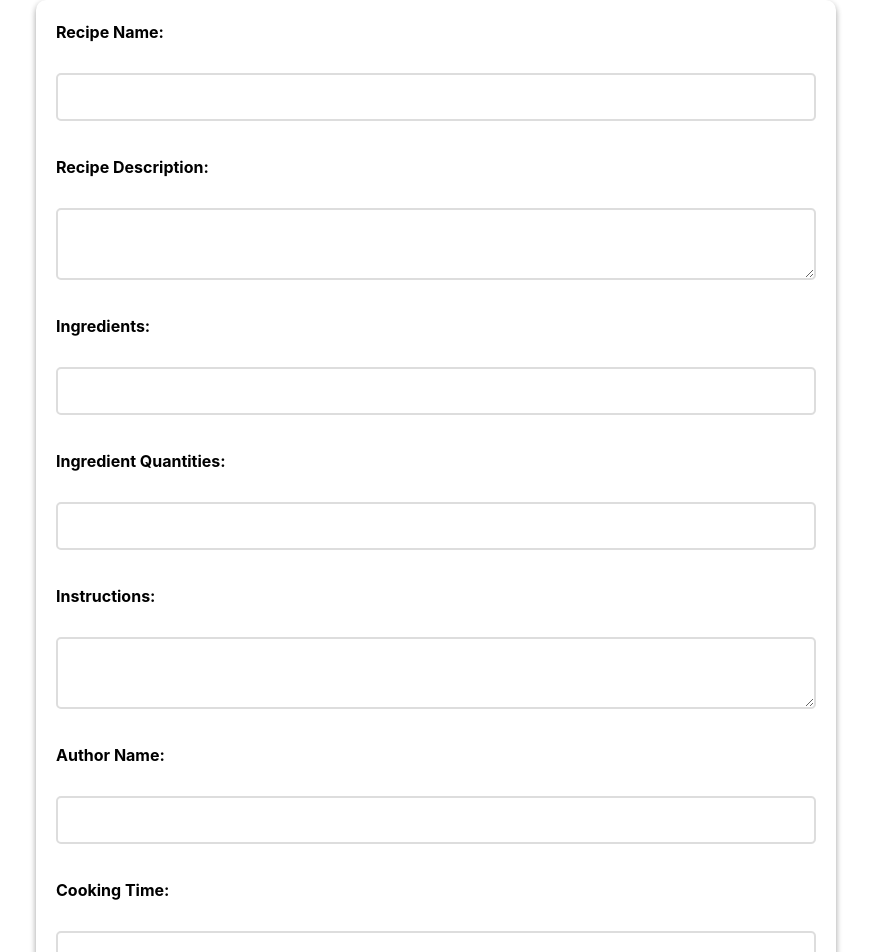
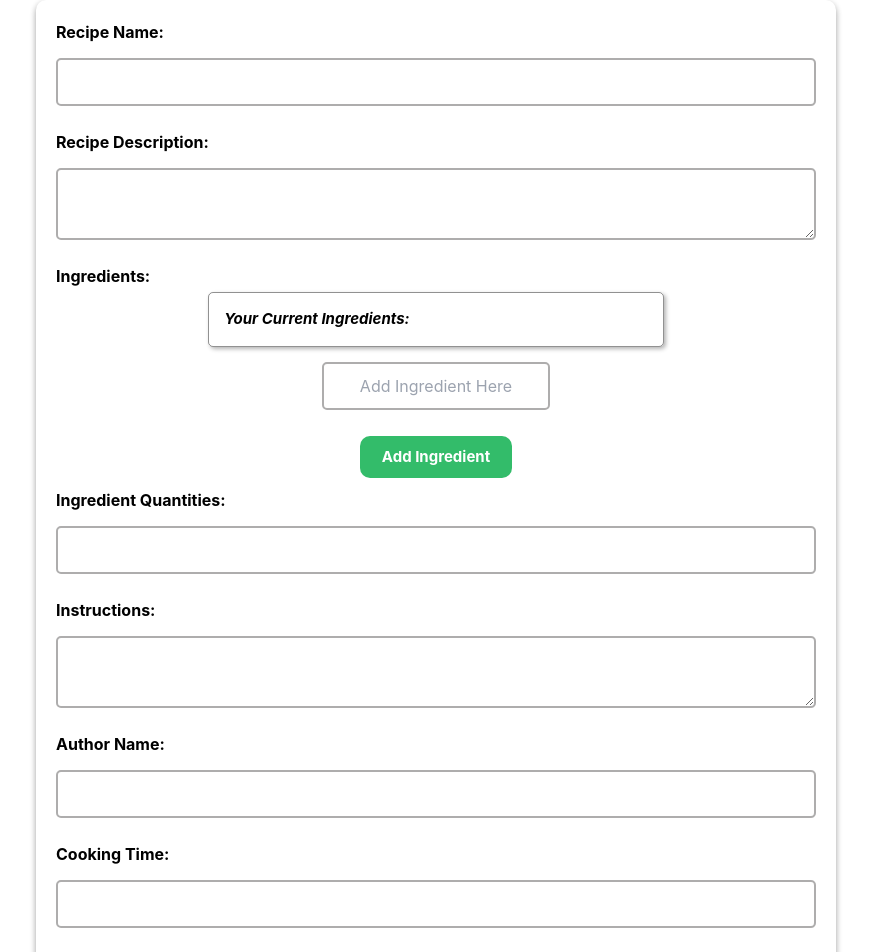
Before and after one commit to addauk/recipe-generator, a React (Create React App) app in the folder frontend/: page /recipe/new in a window 1280 px wide. Shown: the top 952 px of the page, without its empty margins (204-1075 px from the left). Built offline with nearby package versions, Linux system fonts and the light colour scheme.

Commit message:
Ingredients can be added and removed individually

```diff
--- a/frontend/src/components/addNewRecipe/addNewRecipe.css
+++ b/frontend/src/components/addNewRecipe/addNewRecipe.css
@@ -11,15 +11,29 @@ form {
 
 label {
   font-weight: bold;
-  margin-bottom: 5px;
+  margin-bottom: -20px;
+}
+
+li {
+  position: relative;
+  font-weight: medium;
+  margin-top: 5px;
+  margin-right: 5%;
+  margin-left: 5%;
+}
+
+h1 {
+  font-weight: bolder;
+  font-size: 15px;
+  font-style: italic;
 }
 
 input[type="text"],
 textarea {
+  margin-top: 10px;
   padding: 10px;
-  border: 2px solid #ddd;
+  border: 2px solid #aeadad;
   border-radius: 5px;
-  margin-bottom: 10px;
   font-size: 16px;
 }
 
@@ -50,3 +64,70 @@ input[type="submit"] {
 input[type="submit"]:hover {
   background-color: #0077A2;
 }
+
+.addedIngredients {
+  display: inline-block;
+  padding: 2%;
+  border-radius: 5px;
+  border: 1px solid rgba(0, 0, 0, 0.432);
+  box-shadow: 2px 2px 4px rgba(0, 0, 0, 0.3);
+  margin-bottom: 5px;
+  width: 60%;
+  margin-left: auto;
+  margin-right: auto;
+}
+
+.addIngredientTextbox {
+  width: 30%;
+  text-align: center;
+  margin-left: auto;
+  margin-right: auto;
+}
+
+.removeIngredientButton {
+  position: relative;
+  padding: 10px 20px;
+  border: none;
+  border-radius: 25px;
+  background-color: #dc7575;
+  color: #fff;
+  text-align: center;
+  font-size: 14px;
+  font-weight: bold;
+  cursor: pointer;
+  transition: background-color 0.3s ease;
+  float: right;
+}
+
+.removeIngredientButton:hover {
+  background-color: #9e1919;
+}
+
+.addIngredientButton {
+  display: inline-block;
+  width: 20%;
+  padding: 10px 20px;
+  border: none;
+  border-radius: 10px;
+  background-color: #33bc6a;
+  color: #fff;
+  text-align: center;
+  font-size: 15px;
+  font-weight: bold;
+  cursor: pointer;
+  transition: background-color 0.3s ease;
+  margin-top: 2px;
+  margin-left: auto;
+  margin-right: auto;
+  margin-bottom: 10px;
+}
+
+.addIngredientButton:hover {
+  background-color: #169c33;
+}
+
+.addedIngedientItem {
+  display:inline;
+  padding: 10px;
+  width: 50%;
+}
--- a/frontend/src/components/addNewRecipe/addNewRecipe.jsx
+++ b/frontend/src/components/addNewRecipe/addNewRecipe.jsx
@@ -1,26 +1,45 @@
 import { Component } from "react";
 import '../addNewRecipe/addNewRecipe.css'
 import axios from "axios";
+import ingredientsList from '../ingredientList/IngredientList';
 
 class AddNewRecipe extends Component {
   constructor(props) {
     super(props);
     this.handleSubmit = this.handleSubmit.bind(this);
   }
+
   state = {
     Name: '',
     Description: '',
     Ingredients: [],
+    inputValue: "",
     IngredientQuantities: [],
     Instructions: '',
     AuthorName: '',
     CookTime: '',
     PrepTime: '',
     TotalTime: '',
-    RecipeCategory: '',
+    RecipeCategory: 'Breakfast',
     RecipeServings: '',
     ImageLinks: []
    }
+
+   handleAddIngredient = () => {
+    const newIngredient = this.state.inputValue.trim();
+    if (newIngredient !== "" && !this.state.Ingredients.includes(newIngredient)) {
+      this.setState(prevState => ({
+        Ingredients: [...prevState.Ingredients, newIngredient],
+        inputValue: ""
+      }));
+    }
+   }
+
+   handleRemoveIngredient = (index) => {
+    const newIngredients = [...this.state.Ingredients];
+    newIngredients.splice(index, 1);
+    this.setState({ Ingredients: newIngredients });
+  };
 
   async handleSubmit(event) {
     event.preventDefault();
@@ -29,6 +48,21 @@ class AddNewRecipe extends Component {
       .then(response => {
         console.log(response);
         console.log("SUCCESS");
+        this.setState({
+          Name: '',
+          Description: '',
+          Ingredients: [],
+          inputValue: "",
+          IngredientQuantities: [],
+          Instructions: '',
+          AuthorName: '',
+          CookTime: '',
+          PrepTime: '',
+          TotalTime: '',
+          RecipeCategory: 'Breakfast',
+          RecipeServings: '',
+          ImageLinks: []
+        });
       })
       .catch(error => {
         console.log(error);
@@ -41,34 +75,47 @@ class AddNewRecipe extends Component {
       <div className="formAddNewRecipe">
         <form>
           <label htmlFor="recipe-name">Recipe Name:</label><br/>
-          <input type="text" id="recipe-name" name="recipe-name" value={this.state.Name} onChange={(event) => this.setState({Name: event.target.value})}/><br/>
+          <input required type="text" id="recipe-name" name="recipe-name" value={this.state.Name} onChange={(event) => this.setState({Name: event.target.value})}/><br/>
 
           <label htmlFor="recipe-description">Recipe Description:</label><br/>
-          <textarea id="recipe-description" name="recipe-description" value={this.state.Description} onChange={(event) => this.setState({Description: event.target.value})}></textarea><br/>
+          <textarea required id="recipe-description" name="recipe-description" value={this.state.Description} onChange={(event) => this.setState({Description: event.target.value})}></textarea><br/>
 
           <label htmlFor="ingredients">Ingredients:</label><br/>
-          <input type="text" id="ingredients" name="ingredients" value={this.state.Ingredients} onChange={(event) => this.setState({Ingredients: event.target.value})}/><br/>
+          <div className="addedIngredients">
+            <h1>Your Current Ingredients:</h1>
+            {this.state.Ingredients.map((ingredient, index) => (
+              <div className="addedIngedientItem" key={index}>
+                <li>
+                {ingredient}
+                <button className="removeIngredientButton" onClick={() => this.handleRemoveIngredient(index)}>Remove Ingredient</button>
+                </li>
+
+              </div>
+            ))}
+          </div>
+          <input className="addIngredientTextbox" type="text" id="ingredients" name="ingredients" value={this.state.inputValue} onChange={(event) => this.setState({inputValue: event.target.value})} placeholder="Add Ingredient Here"/><br/>
+          <button className="addIngredientButton" onClick={this.handleAddIngredient}>Add Ingredient</button>
 
           <label htmlFor="ingredient-quantities">Ingredient Quantities:</label><br/>
-          <input type="text" id="ingredient-quantities" name="ingredient-quantities" value={this.state.IngredientQuantities} onChange={(event) => this.setState({IngredientQuantities: event.target.value})}/><br/>
+          <input required type="text" id="ingredient-quantities" name="ingredient-quantities" value={this.state.IngredientQuantities} onChange={(event) => this.setState({IngredientQuantities: event.target.value})}/><br/>
 
           <label htmlFor="instructions">Instructions:</label><br/>
-          <textarea id="instructions" name="instructions" value={this.state.Instructions} onChange={(event) => this.setState({Instructions: event.target.value})}></textarea><br/>
+          <textarea required id="instructions" name="instructions" value={this.state.searchValue} onChange={this.handleSearchInputChange} onKeyPress={this.handleSearchInputKeyPress}></textarea><br/>
 
           <label htmlFor="author-name">Author Name:</label><br/>
-          <input type="text" id="author-name" name="author-name" value={this.state.AuthorName} onChange={(event) => this.setState({AuthorName: event.target.value})}/><br/>
+          <input required type="text" id="author-name" name="author-name" value={this.state.AuthorName} onChange={(event) => this.setState({AuthorName: event.target.value})}/><br/>
 
           <label htmlFor="cooking-time">Cooking Time:</label><br/>
-          <input type="text" id="cooking-time" name="cooking-time" value={this.state.CookTime} onChange={(event) => this.setState({CookTime: event.target.value})}/><br/>
+          <input required type="text" id="cooking-time" name="cooking-time" value={this.state.CookTime} onChange={(event) => this.setState({CookTime: event.target.value})}/><br/>
 
           <label htmlFor="preparation-time">Preparation Time:</label><br/>
-          <input type="text" id="preparation-time" name="preparation-time" value={this.state.PrepTime} onChange={(event) => this.setState({PrepTime: event.target.value})}/><br/>
+          <input required type="text" id="preparation-time" name="preparation-time" value={this.state.PrepTime} onChange={(event) => this.setState({PrepTime: event.target.value})}/><br/>
 
           <label htmlFor="total-time">Total Time:</label><br/>
-          <input type="text" id="total-time" name="total-time" value={this.state.TotalTime} onChange={(event) => this.setState({TotalTime: event.target.value})}/><br/>
+          <input required type="text" id="total-time" name="total-time" value={this.state.TotalTime} onChange={(event) => this.setState({TotalTime: event.target.value})}/><br/>
 
           <label htmlFor="recipe-category">Recipe Category:</label><br/>
-          <select id="recipe-category" name="recipe-category" value={this.state.RecipeCategory} onChange={(event) => this.setState({RecipeCategory: event.target.value})}>
+          <select required id="recipe-category" name="recipe-category" value={this.state.RecipeCategory} onChange={(event) => this.setState({RecipeCategory: event.target.value})}>
             <option value="breakfast">Breakfast</option>
             <option value="lunch">Lunch</option>
             <option value="dinner">Dinner</option>
@@ -81,7 +128,7 @@ class AddNewRecipe extends Component {
           <label htmlFor="image-upload">Image Upload:</label><br/>
           <input type="file" id="image-upload" name="image-upload" multiple value={this.state.ImageLinks} onChange={(event) => this.setState({ImageLinks: event.target.value})}/><br/>
 
-          <input type="submit" value="Submit" onClick={this.handleSubmit}/>
+          <button type="button" value="Submit" onClick={this.handleSubmit}>Submit Recipe</button>
         </form>
       </div>
 
```
Also changed, not shown: 1 other file (tests, documents, lock files or other folders).
